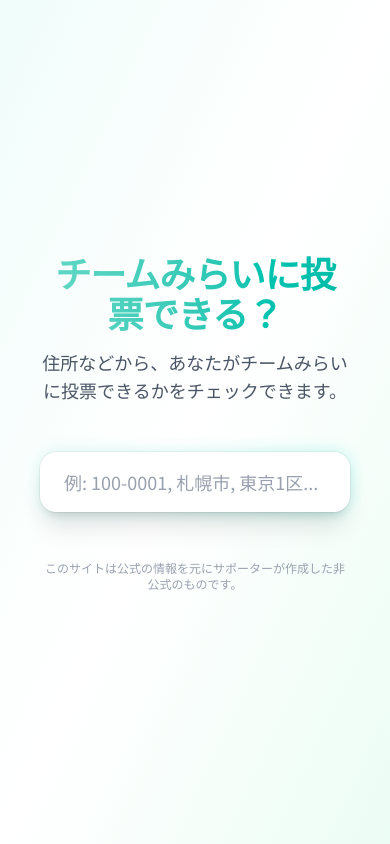
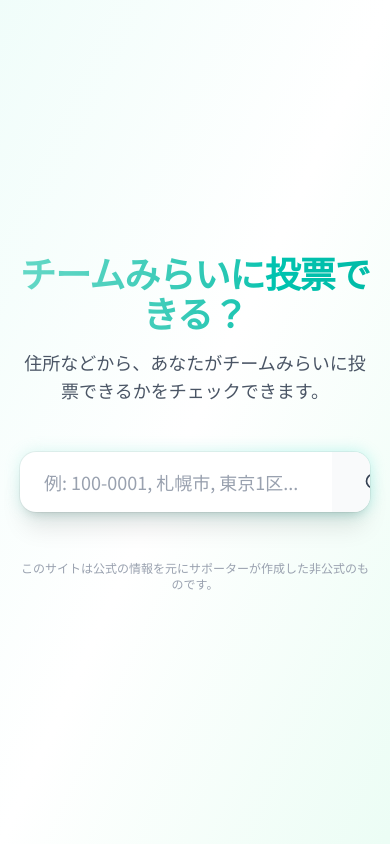
Before and after one commit to yukihoz/kouhochecker, a Next.js app: page / in a window 390 px wide. Built offline with nearby package versions, Linux system fonts and the light colour scheme.

Commit message:
chore: Reduce mobile horizontal padding by half

```diff
--- a/src/app/page.tsx
+++ b/src/app/page.tsx
@@ -2,7 +2,7 @@ import CandidateChecker from '@/components/CandidateChecker';
 
 export default function Home() {
   return (
-    <main className="min-h-screen p-4 flex flex-col items-center justify-center bg-gradient-to-br from-teal-50 via-white to-emerald-50">
+    <main className="min-h-screen p-2 md:p-4 flex flex-col items-center justify-center bg-gradient-to-br from-teal-50 via-white to-emerald-50">
 
 
       <CandidateChecker />
--- a/src/components/CandidateChecker.tsx
+++ b/src/components/CandidateChecker.tsx
@@ -28,7 +28,7 @@ export default function CandidateChecker() {
     };
 
     return (
-        <div className="w-full max-w-2xl mx-auto p-6">
+        <div className="w-full max-w-2xl mx-auto p-3 md:p-6">
             <motion.div
                 initial={{ opacity: 0, y: 20 }}
                 animate={{ opacity: 1, y: 0 }}
```
